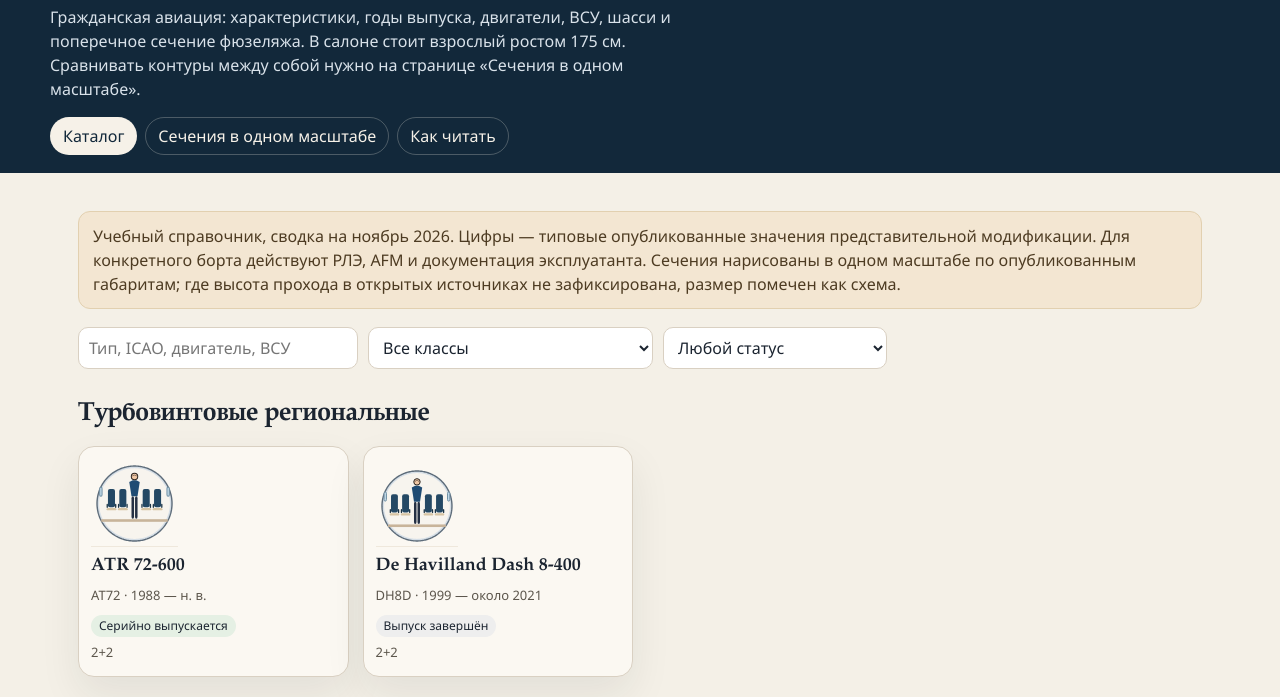
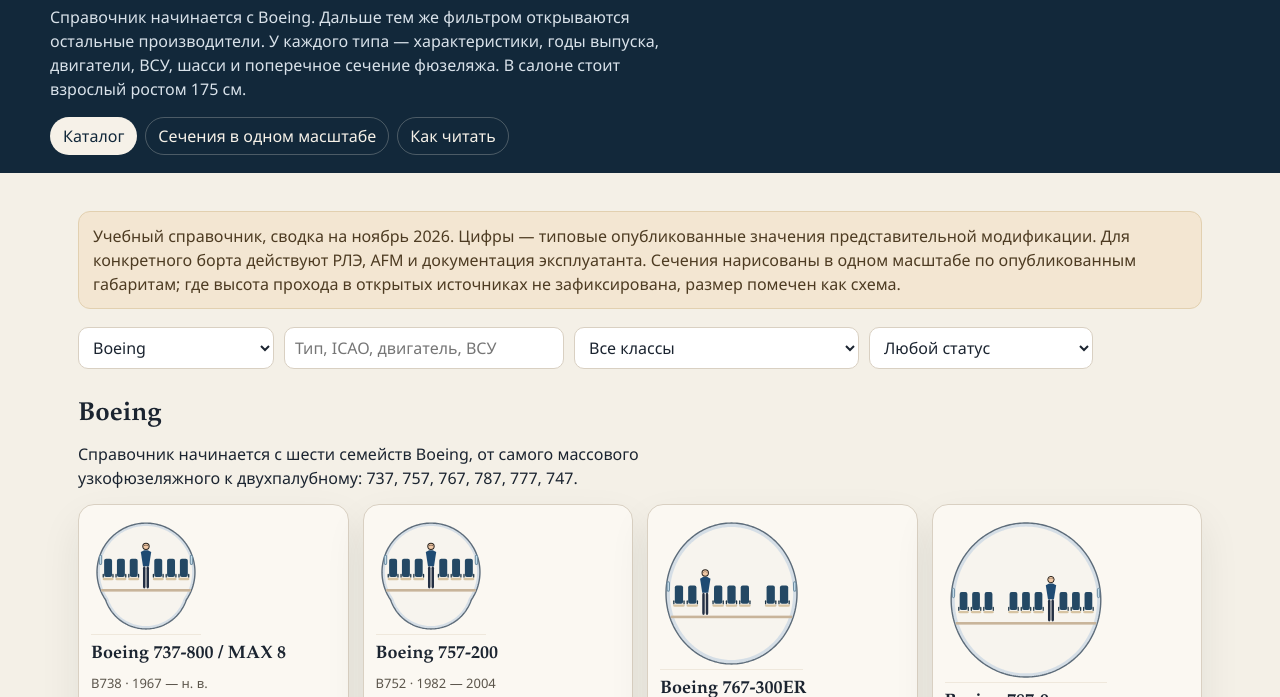
Before and after one commit to alexanderp-cell/Main, a plain HTML site: page handbook/index.html in a window 1280 px wide. Shown: the part 100-797 px from the top of the page. Drawn offline with Linux system fonts and the light colour scheme.

Commit message:
Open the aircraft handbook on Boeing.
The catalog now starts with six Boeing families, from the 737 to the 747, and the other manufacturers stay behind the full-catalog filter.

Co-authored-by: alexanderp-cell <alexanderp-cell@users.noreply.github.com>

```diff
--- a/handbook/css/manual.css
+++ b/handbook/css/manual.css
@@ -84,6 +84,11 @@ a { color: var(--navy-2); }
   font-family: Palatino, Georgia, serif;
   font-size: 26px;
   margin: 26px 0 12px;
+}
+.chapter {
+  margin: -4px 0 14px;
+  max-width: 68ch;
+  color: var(--ink);
 }
 .cards {
   display: grid;
--- a/handbook/index.html
+++ b/handbook/index.html
@@ -11,7 +11,7 @@
     <div class="top-inner">
       <p class="kicker">Учебное пособие</p>
       <h1>Типы воздушных судов</h1>
-      <p class="lede">Гражданская авиация: характеристики, годы выпуска, двигатели, ВСУ, шасси и поперечное сечение фюзеляжа. В салоне стоит взрослый ростом 175 см. Сравнивать контуры между собой нужно на странице «Сечения в одном масштабе».</p>
+      <p class="lede">Справочник начинается с Boeing. Дальше тем же фильтром открываются остальные производители. У каждого типа — характеристики, годы выпуска, двигатели, ВСУ, шасси и поперечное сечение фюзеляжа. В салоне стоит взрослый ростом 175 см.</p>
       <nav class="nav" aria-label="Разделы">
         <button type="button" data-go="catalog">Каталог</button>
         <button type="button" data-go="sections">Сечения в одном масштабе</button>
--- a/handbook/js/app.js
+++ b/handbook/js/app.js
@@ -1,9 +1,12 @@
 "use strict";
+
+const BOEING_ORDER = ["b737", "b757", "b767", "b787", "b777", "b747"];
 
 const state = {
   view: "catalog",
   id: null,
   q: "",
+  maker: new URLSearchParams(location.search).get("maker") === "all" ? "all" : "boeing",
   category: "all",
   status: "all",
   compare: [],
@@ -48,7 +51,12 @@ function syncNav() {
   });
 }
 
+function isBoeing(ac) {
+  return ac.manufacturer === "Boeing";
+}
+
 function matches(ac) {
+  if (state.maker === "boeing" && !isBoeing(ac)) return false;
   if (state.category !== "all" && ac.category !== state.category) return false;
   if (state.status !== "all" && ac.status !== state.status) return false;
   if (!state.q.trim()) return true;
@@ -75,13 +83,27 @@ function render() {
 }
 
 function renderCatalog() {
+  const boeing = BOEING_ORDER.map(byId).filter((ac) => ac && matches(ac));
   const groups = CATEGORIES.map((cat) => ({
     cat,
-    items: AIRCRAFT.filter((a) => a.category === cat.id && matches(a)),
+    items: AIRCRAFT.filter((a) => a.category === cat.id && !isBoeing(a) && matches(a)),
   })).filter((g) => g.items.length);
+  const boeingBlock = boeing.length ? `
+    <h2 class="group-title">Boeing</h2>
+    <p class="chapter">Справочник начинается с шести семейств Boeing, от самого массового узкофюзеляжного к двухпалубному: 737, 757, 767, 787, 777, 747.</p>
+    <div class="cards">${boeing.map(cardHtml).join("")}</div>
+  ` : "";
+  const rest = state.maker === "boeing" ? "" : groups.map(groupHtml).join("");
+  const empty = !boeingBlock && !rest
+    ? `<p>Ничего не найдено. ${state.maker === "boeing" ? "В разделе Boeing такого типа нет — переключите производителя на «Все»." : "Сбросьте фильтр или поищите по ICAO, например A320 или ПС-90."}</p>`
+    : "";
   app.innerHTML = `
     <p class="banner">${esc(HANDBOOK_NOTE)}</p>
     <div class="filters">
+      <select id="maker" aria-label="Производитель">
+        <option value="boeing" ${state.maker === "boeing" ? "selected" : ""}>Boeing</option>
+        <option value="all" ${state.maker === "all" ? "selected" : ""}>Все производители</option>
+      </select>
       <input id="q" type="search" placeholder="Тип, ICAO, двигатель, ВСУ" value="${esc(state.q)}" aria-label="Поиск">
       <select id="category" aria-label="Класс">
         <option value="all">Все классы</option>
@@ -92,7 +114,7 @@ function renderCatalog() {
         ${Object.entries(STATUSES).map(([id, label]) => `<option value="${id}" ${state.status === id ? "selected" : ""}>${esc(label)}</option>`).join("")}
       </select>
     </div>
-    ${groups.length ? groups.map(groupHtml).join("") : "<p>Ничего не найдено. Сбросьте фильтр или поищите по ICAO, например A320 или ПС-90.</p>"}
+    ${boeingBlock}${rest}${empty}
     ${compareBar()}
   `;
   document.getElementById("q").addEventListener("input", (e) => {
@@ -102,6 +124,14 @@ function renderCatalog() {
     input.focus();
     input.setSelectionRange(input.value.length, input.value.length);
   });
+  document.getElementById("maker").onchange = (e) => {
+    state.maker = e.target.value;
+    const url = new URL(location.href);
+    if (state.maker === "all") url.searchParams.set("maker", "all");
+    else url.searchParams.delete("maker");
+    history.replaceState(null, "", url);
+    render();
+  };
   document.getElementById("category").onchange = (e) => { state.category = e.target.value; render(); };
   document.getElementById("status").onchange = (e) => { state.status = e.target.value; render(); };
   app.querySelectorAll("[data-open]").forEach((btn) => {
@@ -230,7 +260,7 @@ function renderAbout() {
   app.innerHTML = `
     <article class="prose panel">
       <h2>Как читать</h2>
-      <p>Справочник собран для занятий и для полки инженерно-авиационной службы, не для расчёта рейса. В каждой карточке — одна представительная модификация и семейство вокруг неё. Тяга двигателя зависит от суффикса на табличке; здесь указан порядок величины.</p>
+      <p>Справочник собран для занятий и для полки инженерно-авиационной службы, не для расчёта рейса. Каталог открывается разделом Boeing: 737, 757, 767, 787, 777 и 747. Остальные производители включаются фильтром «Все производители», и Boeing в этом списке остаётся первым. В каждой карточке — одна представительная модификация и семейство вокруг неё. Тяга двигателя зависит от суффикса на табличке; здесь указан порядок величины.</p>
       <h3 class="subhead">Сечение</h3>
       <p>Рисунок — вид в хвост, на гермофюзеляж в миделе. Кресла показаны спереди, фигура стоит в проходе. Её рост 175 см — ориентир среднего взрослого, не сертификационный манекен и не 95-й перцентиль.</p>
       <p>Опубликованные размеры (диаметр по листу типа, ширина салона из буклета производителя) подписаны без оговорок. Если открытые источники не дают одной высоты прохода, размер помечен «схема». У C919 рекламные 3,9 м салона не сходятся с внешней шириной 3,96 м, поэтому на чертеже стоит помеченное допущение.</p>
```
Also changed, not shown: 1 other file.
